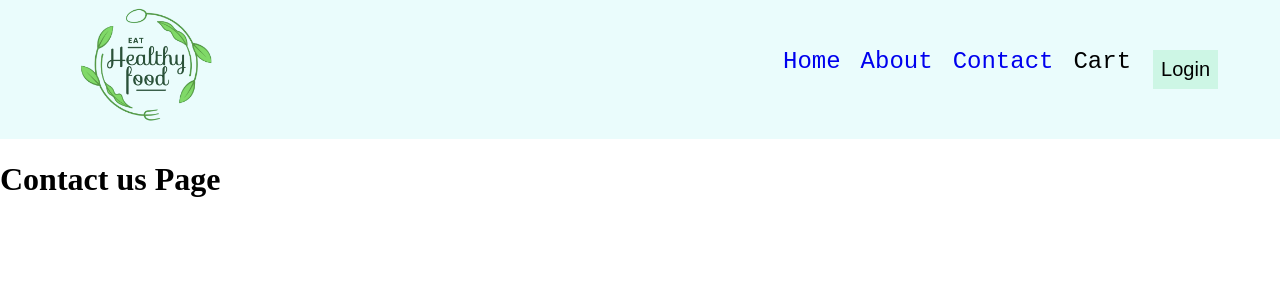
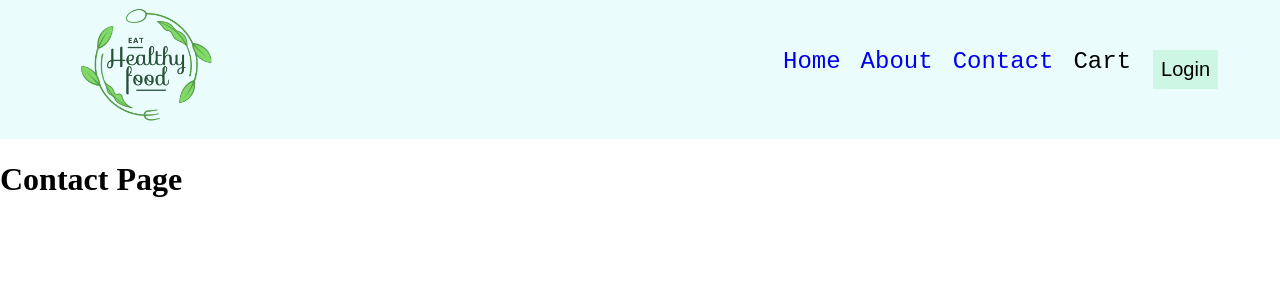
Before and after one commit to Suyog28/Namaste-React-Series, a React (Vite) app in the folder IgnitingOurApp-Lec2-LayingTheFoundationLec3/: page /Contact in a window 1280 px wide. Shown: the top 300 px of the page. Built offline with nearby package versions, Linux system fonts and the light colour scheme.

Commit message:
Code update

```diff
--- a/IgnitingOurApp-Lec2-LayingTheFoundationLec3/src/components/Aboutus.jsx
+++ b/IgnitingOurApp-Lec2-LayingTheFoundationLec3/src/components/Aboutus.jsx
@@ -8,4 +8,4 @@
     )
 }
 
-export default Aboutus
+export default Aboutus;
--- a/IgnitingOurApp-Lec2-LayingTheFoundationLec3/src/components/Contact.jsx
+++ b/IgnitingOurApp-Lec2-LayingTheFoundationLec3/src/components/Contact.jsx
@@ -2,7 +2,7 @@
 
 const Contact = () => {
     return (
-        <div><h1>Contact us Page</h1></div>
+        <div><h1>Contact Page</h1></div>
     )
 }
 
```
